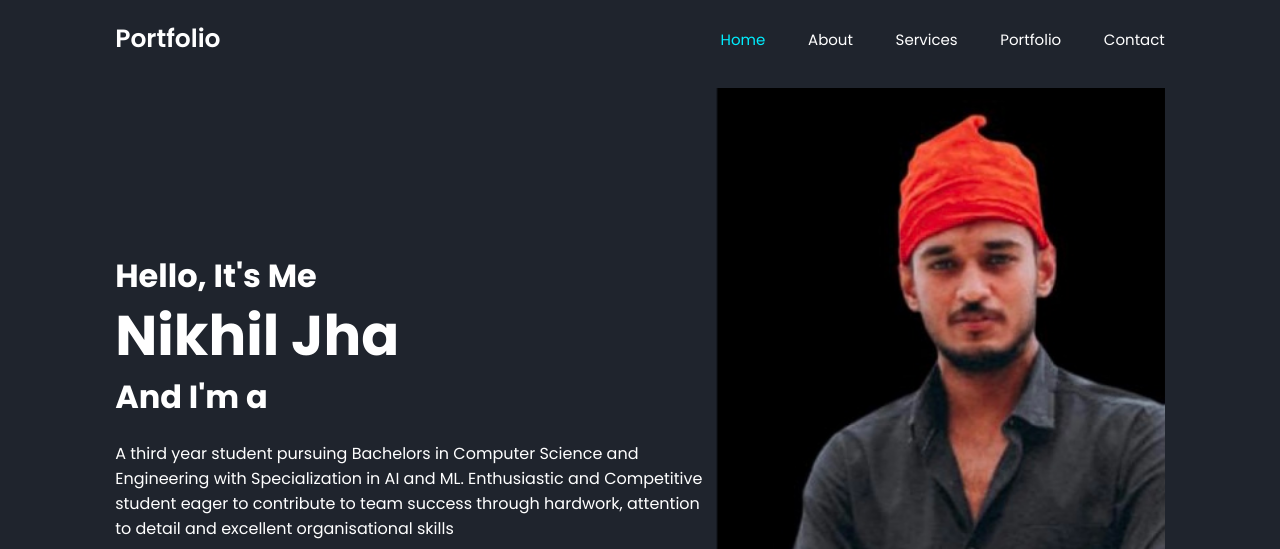
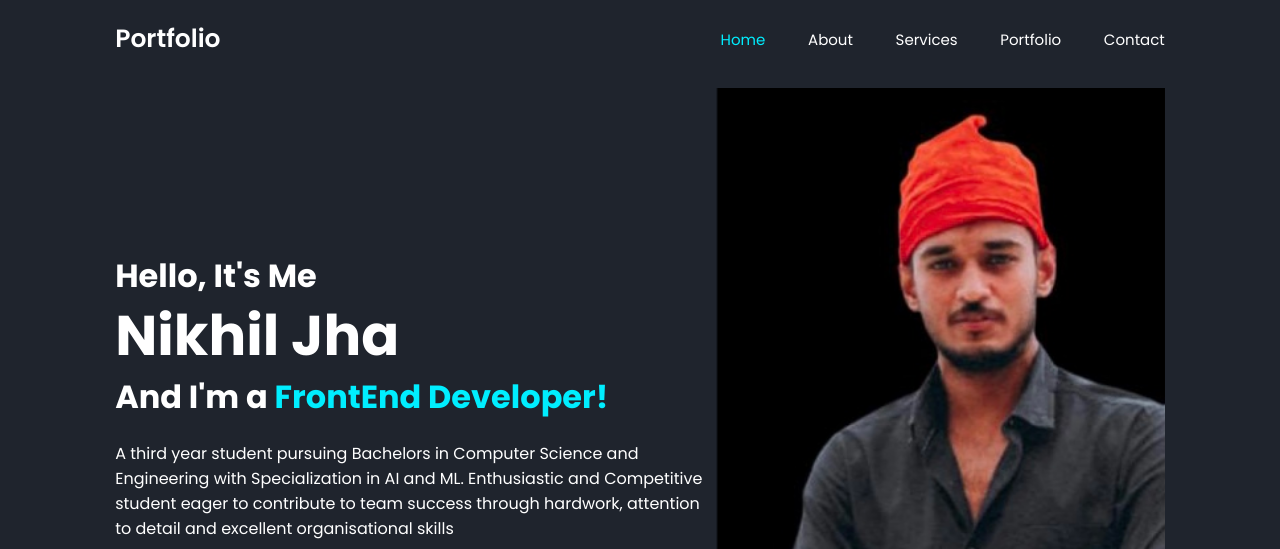
Before and after one commit to niikhiljha/nikhiljhaportfolio, a plain HTML site: page index.html in a window 1280 px wide. Shown: the top 549 px of the page. Drawn offline with nearby package versions, Linux system fonts and the light colour scheme; files whose address does not match are found by name.

Commit message:
Update index.html

```diff
--- a/index.html
+++ b/index.html
@@ -25,7 +25,7 @@
       <div class="home-content">
         <h3>Hello, It's Me</h3>
         <h1>Nikhil Jha</h1>
-        <h3>And I'm a <span class="multiple-text"></span></h3>
+        <h3>And I'm a <span class="multiple-text">FrontEnd Developer!</span></h3>
         <p>
           A third year student pursuing Bachelors in Computer Science and
           Engineering with Specialization in AI and ML. Enthusiastic and
```
